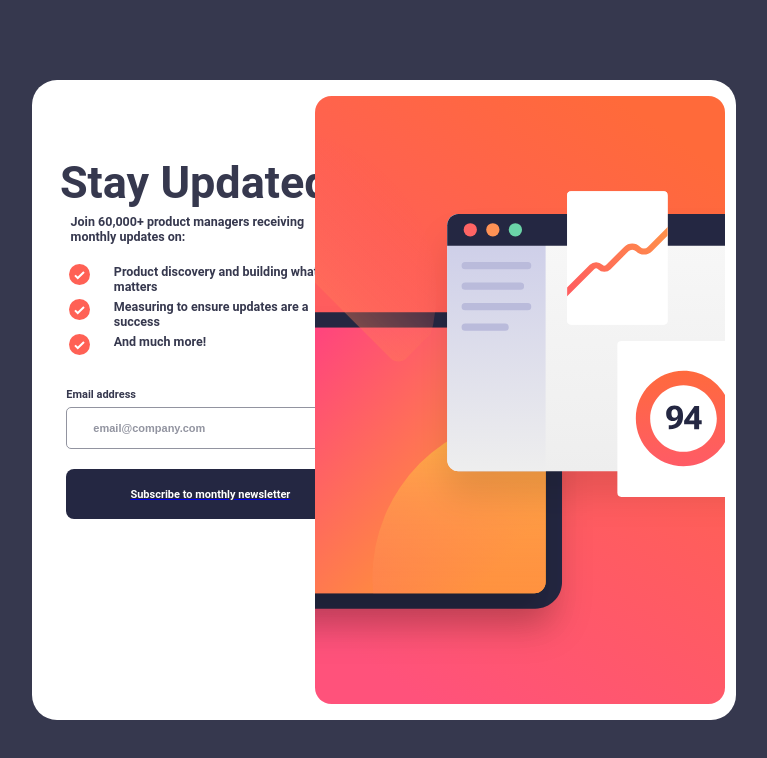
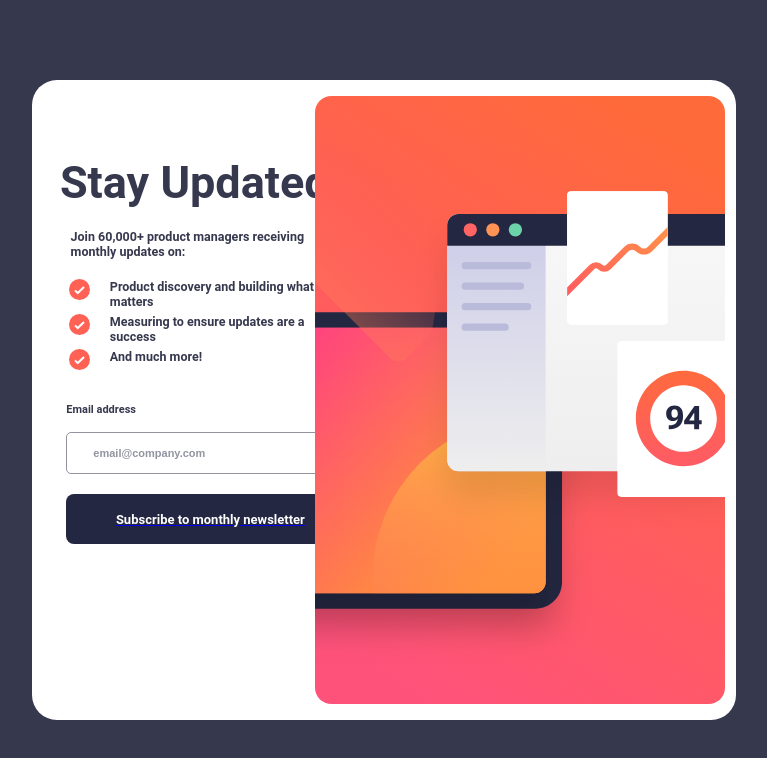
Before and after one commit to Tso4la1/newsLetterSignUpWithSuccessMessage, a React (Vite) app: page / in a window 1280 px wide. Shown: the top 758 px of the page, without its empty margins (256-1023 px from the left). Built offline with nearby package versions, Linux system fonts and the light colour scheme.

Commit message:
corrected email and button width

```diff
--- a/src/Components/Molecules/Form/index.jsx
+++ b/src/Components/Molecules/Form/index.jsx
@@ -24,7 +24,7 @@ export const Form = ({ errors, setErrors, isInputText, setInputText }) => {
             }}>
 
                 <label htmlFor="email">
-                    <Text type="p" text="Email address" />
+                    <Text className="formText" type="p" text="Email address" />
                     {errors.email ? <p style={{ color: "red", float: "right", position: "relative", bottom: "13px" }}>{errors.email}</p> : ""}
                 </label>
                 <input style={field === "light" ? { color: "hsl(231, 7%, 60%)" } : { color: "hsl(235, 18%, 26%)", paddingLeft: "16px", fontSize: "11px", fontWeight: "700" }} value={field} onClick={() => setField(field === "light" ? light : email)} type="email" name="email" className="email" placeholder='email@company.com' onChange={handleChange} />
--- a/src/Components/Organisms/RightGrid/index.jsx
+++ b/src/Components/Organisms/RightGrid/index.jsx
@@ -11,6 +11,7 @@ width:30%;
 border:none;
 display:flex;
 justify-content:right;
+
 
 
 ${props => props.primary && css`
--- a/src/Components/Organisms/SubscribeGrid/index.jsx
+++ b/src/Components/Organisms/SubscribeGrid/index.jsx
@@ -65,7 +65,7 @@ export const SubscribeGrid = () => {
                 <Text type="p" text="Stay Updated!" />
             </TextWrapper>
 
-            <TextWrapper padding="0 25px" gsmMargin="0 0 0 10px" margin="0 0 15px 3px" mobPadding="0 0" gsmFontSize="16px" gsmFontWeight="400" mobMargin="0 0 15px 0" fontSize="12.5px" fontWeight="700">
+            <TextWrapper padding="0 25px" gsmMargin="0 0 0 10px" margin="15px 0 15px 3px" mobPadding="0 0" gsmFontSize="16px" gsmFontWeight="400" mobMargin="0 0 15px 0" fontSize="12.5px" fontWeight="700">
                 <Text type="p" text="Join 60,000+ product managers receiving monthly updates on:" />
             </TextWrapper>
 
@@ -76,7 +76,7 @@ export const SubscribeGrid = () => {
                     gsmFontSize="16px" margin="5px 0 0 5px" mobMargin="5px 0 0 0" fontWeight="700"
                     gsmFontWeight="400"
                     display="flex" key={items.id} >
-                    <TextWrapper gsmMargin="0 15px 0 0" margin="0 24px 0 0">
+                    <TextWrapper gsmMargin="0 15px 0 0" margin="0 20px 0 0">
                         <Icons name="icon-list" />
                     </TextWrapper>
                     <Text type="p" text={items.title} />
--- a/src/index.css
+++ b/src/index.css
@@ -16,6 +16,9 @@ body {
   }
   .desktop {
     display: flex !important;
+  }
+  .formText {
+    margin-bottom: 10px;
   }
   .email {
     margin-top: 6px;
@@ -36,7 +39,7 @@ body {
     width: 107%;
     height: 7vh;
     height: 50px;
-    font-size: 11px;
+    font-size: 13px;
     font-weight: 700;
     background-color: hsl(234, 29%, 20%);
     border: none;
```
